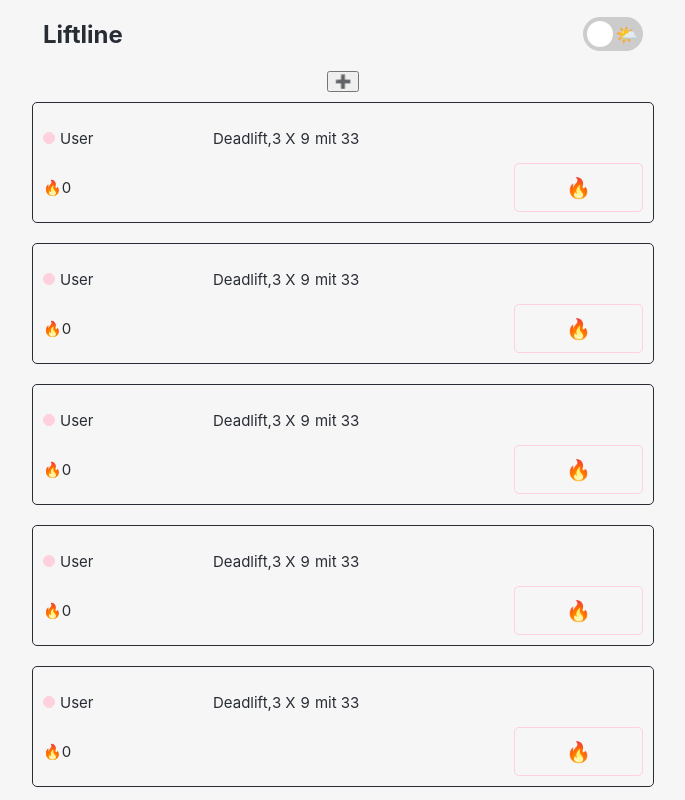
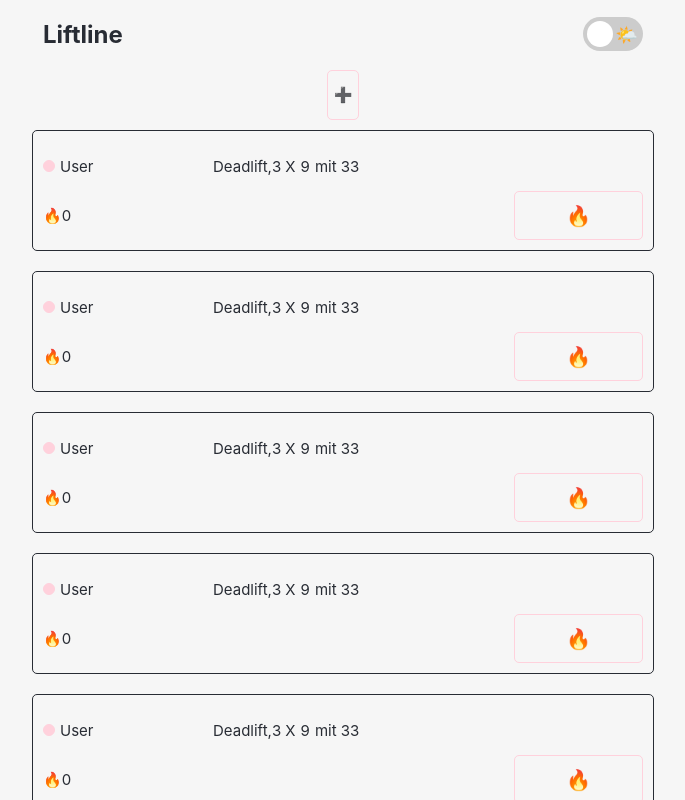
Before and after one commit to leonardkulms/liftline, a React (Create React App) app: page / in a window 1280 px wide. Shown: the top 800 px of the page, without its empty margins (297-982 px from the left). Built offline with nearby package versions, Linux system fonts and the light colour scheme.

Commit message:
improve styles

```diff
--- a/src/stylesheets/_newlift.scss
+++ b/src/stylesheets/_newlift.scss
@@ -3,21 +3,39 @@
   height: 100px;
   display: grid;
   grid-template-columns: auto;
-  grid-template-rows: auto auto auto auto;
-  place-items: center start;
-  border: 1px solid $light;
-  padding: $medium;
-  margin: $medium;
-  border-radius: $small;
+  grid-template-rows: auto auto auto auto auto;
+  grid-gap: 10px;
+}
 
-  &.light {
-    border: 1px solid $dark;
-  }
+.app--newlift-container {
+  display: grid;
+  place-items: center;
+  height: 50px;
+}
 
-  @include respond-to(medium) {
-    min-width: 500px;
-  }
-  @include respond-to(large) {
-    min-width: 600px;
+.app--newlift-form-group {
+  display: flex;
+  justify-content: space-between;
+}
+
+.app--newlift-button {
+  @include button;
+  width: 100%;
+  height: 100%;
+  line-height: 26px;
+  font-size: 15px;
+  &.is-emoji {
+    font-size: 26px;
   }
 }
+
+.app--newlift-button-close {
+  @include button;
+  padding: 5px 10px;
+  border: 0;
+  font-size: 26px;
+
+  &:hover{
+    background: rgba(0, 0, 0, .1);
+  }
+}
```
